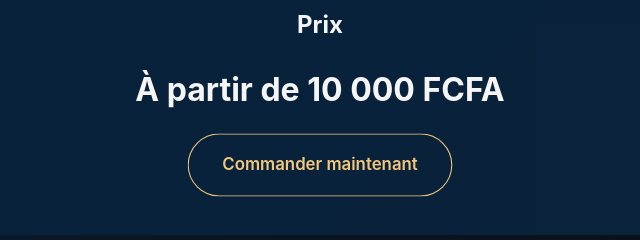
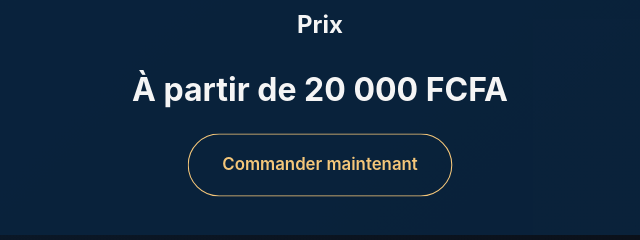
Before and after one commit to sitesprobj-gif/mon-site, a plain HTML site: page index.html in a window 1280 px wide. Shown: the part 1798-2038 px from the top of the page, 320-960 px from the left. Drawn offline with Linux system fonts and the light colour scheme.

Commit message:
Premier commit

```diff
--- a/index.html
+++ b/index.html
@@ -79,7 +79,7 @@
 
 <section class="section bg-dark animate">
   <h2>Prix</h2>
-  <p class="price">À partir de <strong>10 000 FCFA</strong></p>
+  <p class="price">À partir de <strong>20 000 FCFA</strong></p>
   <a href="https://wa.me/2290169213654?text=Salut%20!%20👋%20Je%20veux%20un%20site%20vitrine%20premium" class="btn">Commander maintenant</a>
 </section>
 
```
